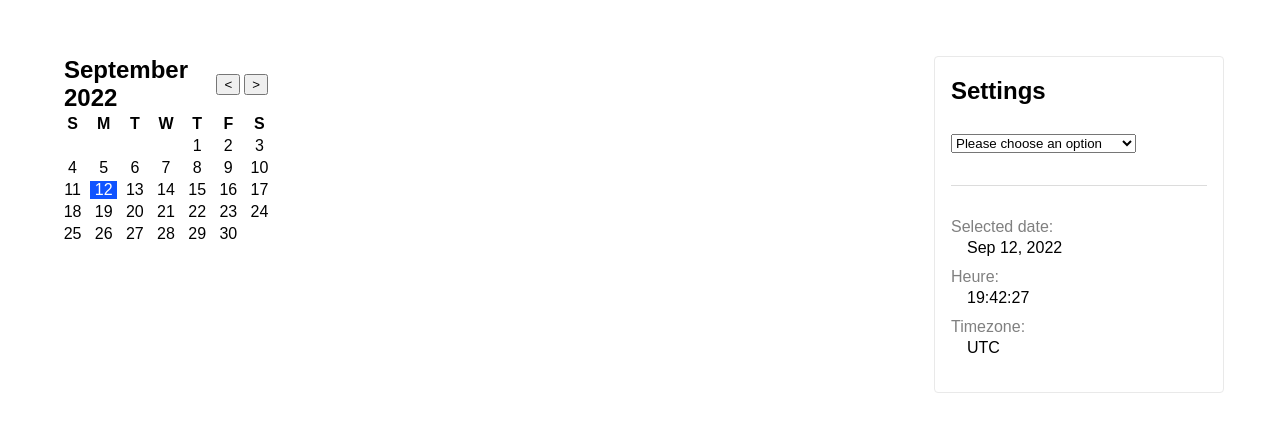
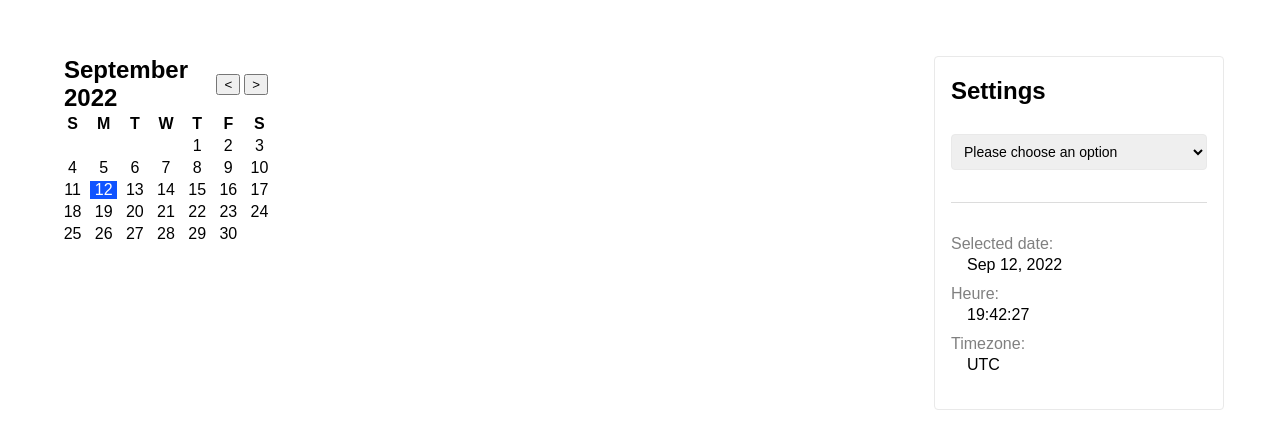
Before and after one commit to franckgaudin/poc-datepicker, a React (Create React App) app: page / in a window 1280 px wide. Shown: the top 432 px of the page. Built offline with nearby package versions, Linux system fonts and the light colour scheme.

Commit message:
update settings ui

```diff
--- a/src/components/Settings/Settings.tsx
+++ b/src/components/Settings/Settings.tsx
@@ -35,7 +35,7 @@ const Settings = (props) => {
   return (
     <div className='poc-settings'>
       <h2 className='poc-settings__title'>Settings</h2>
-      <select onChange={handleSettingChange}>
+      <select onChange={handleSettingChange} className="poc-select">
         <option value="">Please choose an option</option>
         <option>2022-09-04T00:00:00.00Z</option>
         <option>2022-09-22T00:00:00.00Z</option>
--- a/src/styles.css
+++ b/src/styles.css
@@ -37,3 +37,11 @@
   margin-bottom: 0.5rem;
   margin-left: 1rem;
 }
+
+.poc-select {
+  border-color: #e9e9e9;
+  font-size: 0.875rem;
+  padding: 0.5rem;
+  border-radius: 0.25rem;
+  width: 100%;
+}
```
